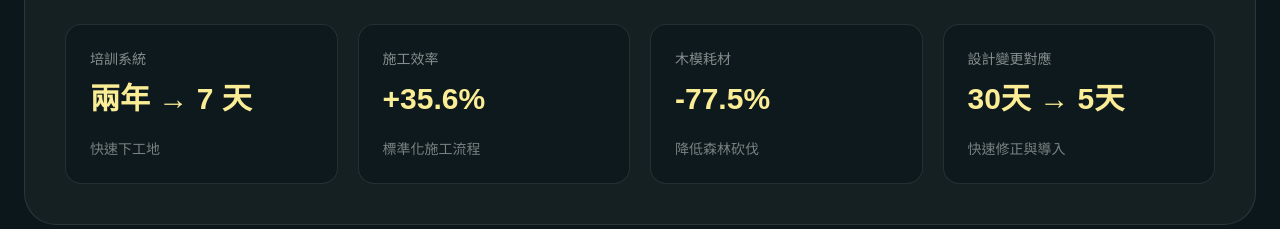
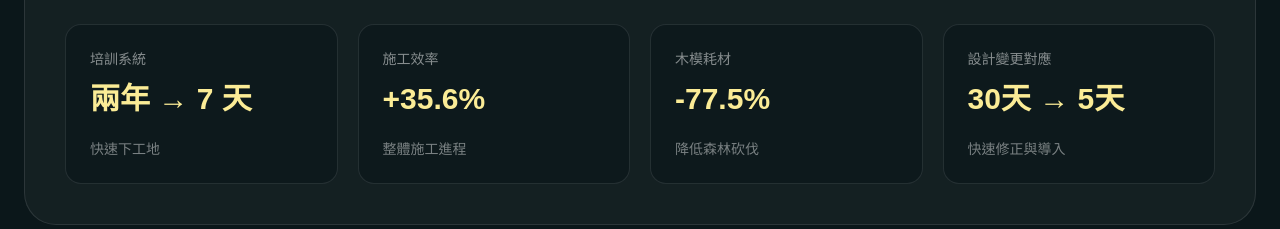
Before and after one commit to MarkHsuDD/dengding-org, a Next.js app: page / in a window 1280 px wide. Shown: the part 1880-2109 px from the top of the page. Built offline with nearby package versions, Linux system fonts and the light colour scheme.

Commit message:
Update construction efficiency result label

```diff
--- a/app/page.tsx
+++ b/app/page.tsx
@@ -62,7 +62,7 @@ const kpis = [
   {
     title: "施工效率",
     value: "+35.6%",
-    desc: "標準化施工流程",
+    desc: "整體施工進程",
   },
   {
     title: "木模耗材",
```
